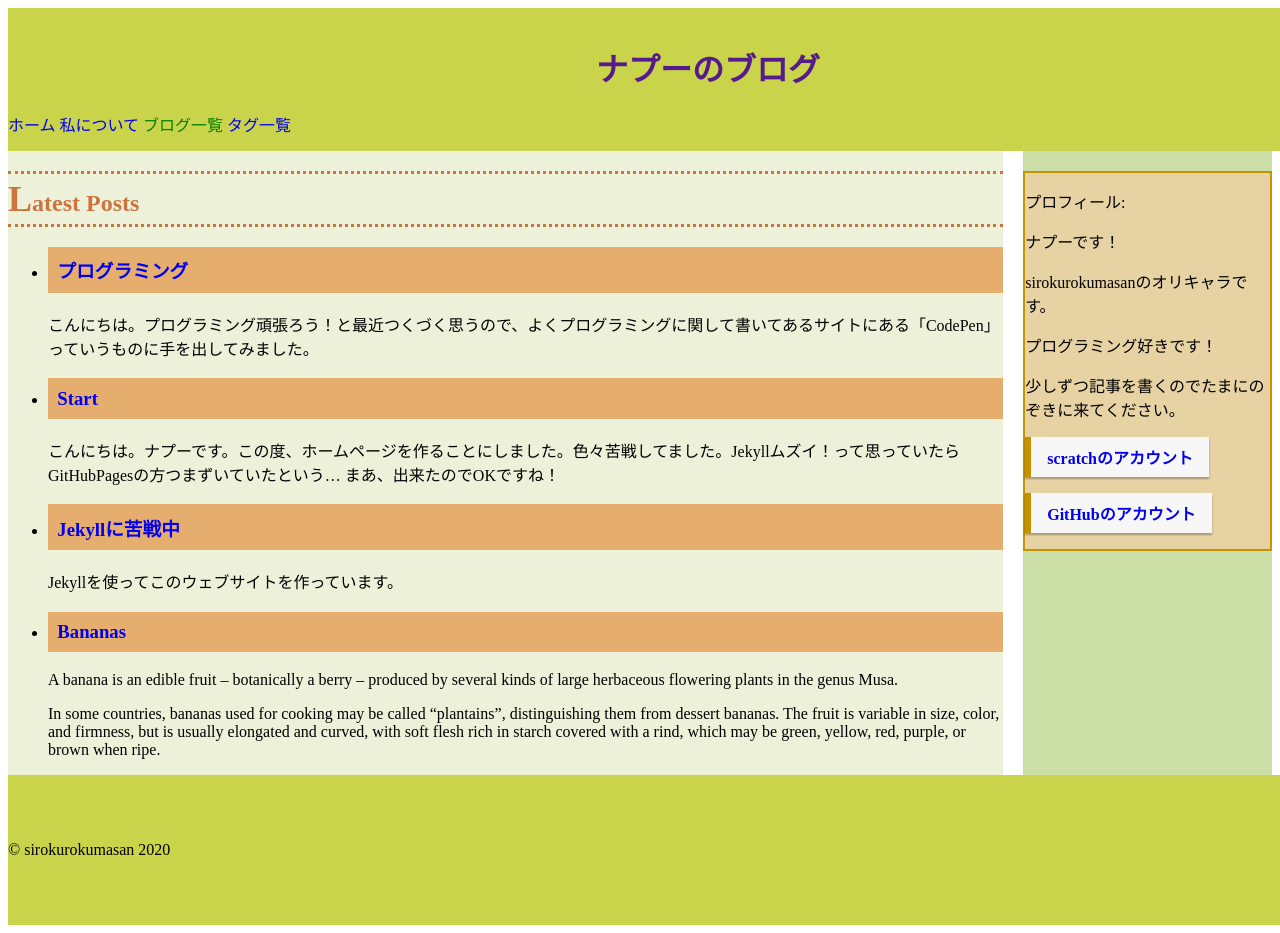
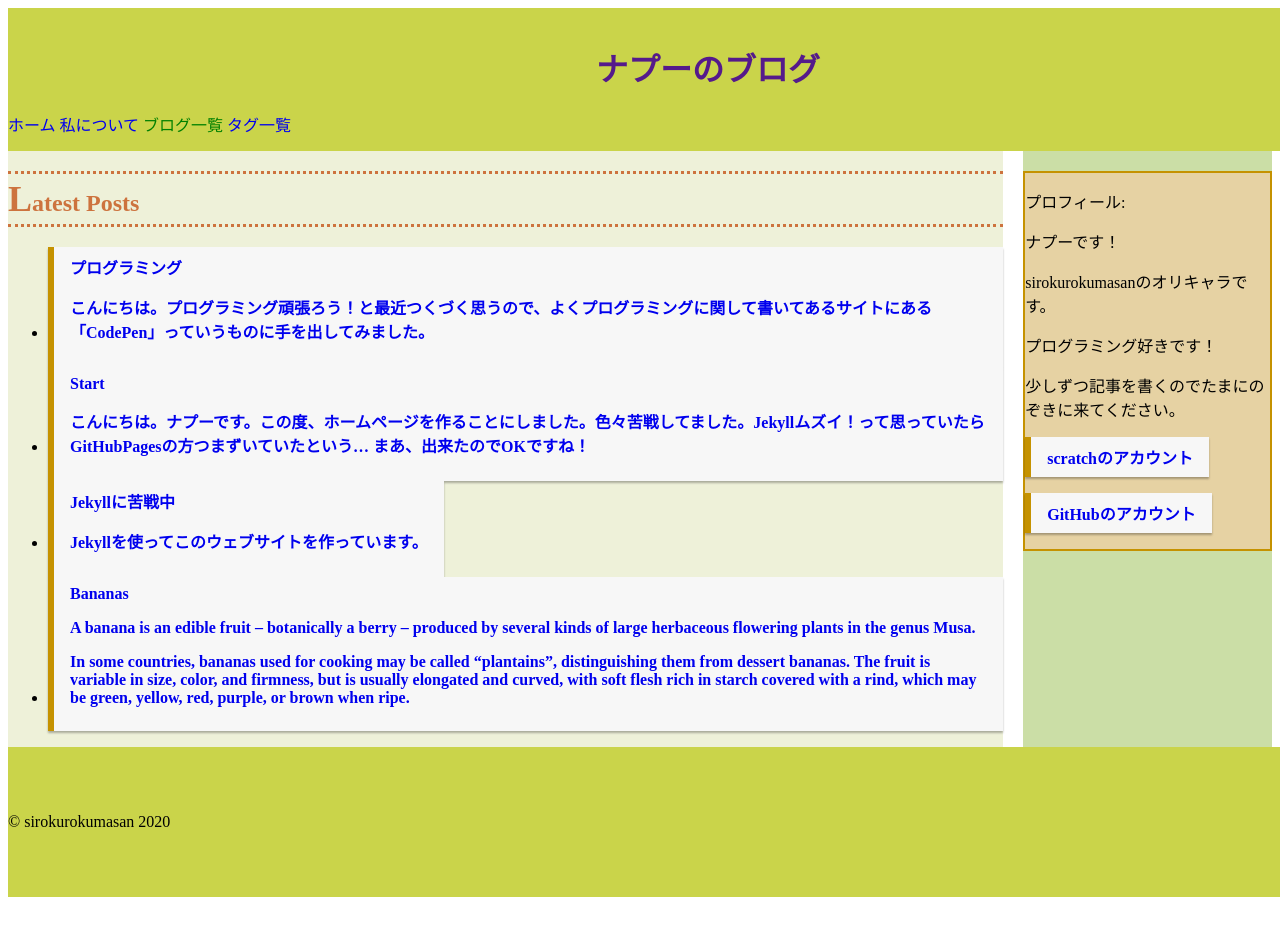
Before and after one commit to sirokurokumasan/sirokurokumasan.github.io, a Jekyll site: the page built from blog.md, in a window 1280 px wide and 933 px high. Built offline with Jekyll 4.4.1, drawn with Linux system fonts in a browser that asks for light colours.

Commit message:
Update blog.md

```diff
--- a/blog.md
+++ b/blog.md
@@ -5,8 +5,8 @@
 <ul>
   {% for post in site.posts %}
     <li>
-      <h3><a href="{{ post.url }}">{{ post.title }}</a></h3>
-      {{ post.excerpt }}
+      <a href="{{ post.url }}" class="btn">{{ post.title }}
+      {{ post.excerpt }}</a>
     </li>
   {% endfor %}
 </ul>
```
